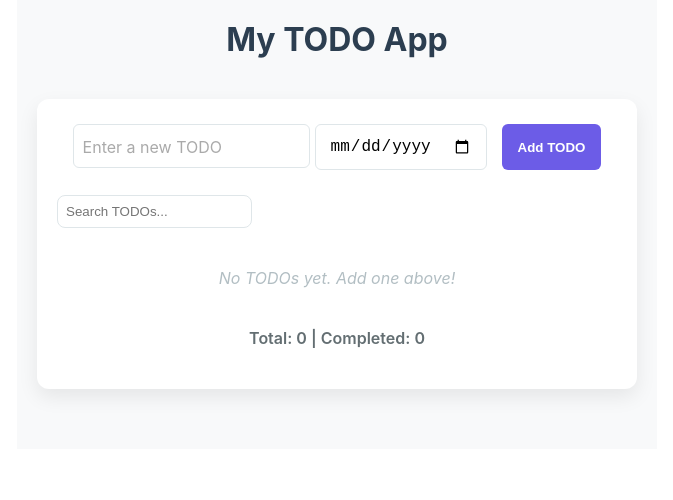
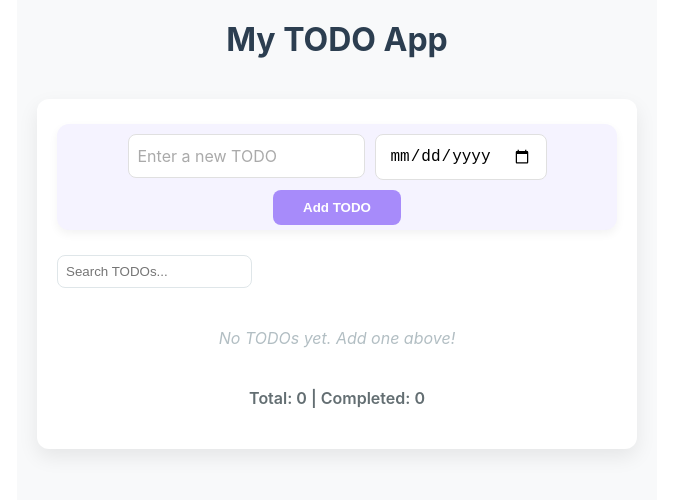
Before and after one commit to renzdetorres/codebypau.github.io, a React (Create React App) app: page / in a window 1280 px wide. Shown: the top 500 px of the page, without its empty margins (303-976 px from the left). Built offline with nearby package versions, Linux system fonts and the light colour scheme.

Commit message:
Update AddTodoForm.css

```diff
--- a/src/AddTodoForm.css
+++ b/src/AddTodoForm.css
@@ -1,12 +1,35 @@
-/* AddTodoForm.css */
-
+/* ===== AddTodoForm.css ===== */
 .add-todo-form {
   margin-bottom: 25px;
   display: flex;
-  gap: 10px;
+  gap: 5px;
   justify-content: center;
+  flex-wrap: wrap;
+  background-color: #f5f3ff;
+  padding: 5px;
+  border-radius: 12px;
+  box-shadow: 0 4px 10px rgba(0, 0, 0, 0.05);
 }
 
+.add-todo-form input[type="text"],
+.add-todo-form input[type="date"],
+.add-todo-form select {
+  flex: 1;
+  padding: 12px 14px;
+  margin: 5px;
+  border: 1.5px solid #e0e0e0;
+  border-radius: 8px;
+  font-size: 16px;
+  background-color: #ffffff;
+  transition: border-color 0.3s ease, box-shadow 0.3s ease;
+}
+
+.add-todo-form input:focus,
+.add-todo-form select:focus {
+  outline: none;
+  border-color: #a78bfa;
+  box-shadow: 0 0 0 3px rgba(167, 139, 250, 0.2);
+}
 
 .input-wrapper {
   position: relative;
@@ -25,40 +48,40 @@
 
 .input-wrapper label {
   position: absolute;
-  left: 10px;
-  top: 50%;
+  left: 15px;
+  top: 48%;
   transform: translateY(-50%);
   color: #aaa;
   pointer-events: none;
   transition: 0.2s ease all;
 }
 
-/* When focused or has text */
 .input-wrapper input:focus + label,
 .input-wrapper label.filled {
   top: -8px;
   left: 8px;
-  background: white; /* matches input background */
+  background: white;
   padding: 0 4px;
   font-size: 12px;
-  color: #6c5ce7;
+  color: #a78bfa;
 }
 
 .input-wrapper input:focus {
-  border-color: #6c5ce7;
+  border-color: #a78bfa;
 }
 
 .add-btn {
-  padding: 10px 16px;
-  background-color: #6c5ce7;
+  padding: 10px 30px;
+  background-color: #a78bfa;
   color: white;
   font-weight: bold;
   border: none;
-  border-radius: 6px;
+  border-radius: 8px;
   cursor: pointer;
-  transition: background-color 0.2s ease;
+  transition: background-color 0.2s ease, transform 0.1s ease;
 }
 
 .add-btn:hover {
-  background-color: #5a4dcf;
+  background-color: #8b5cf6;
+  transform: translateY(-2px);
 }
```
